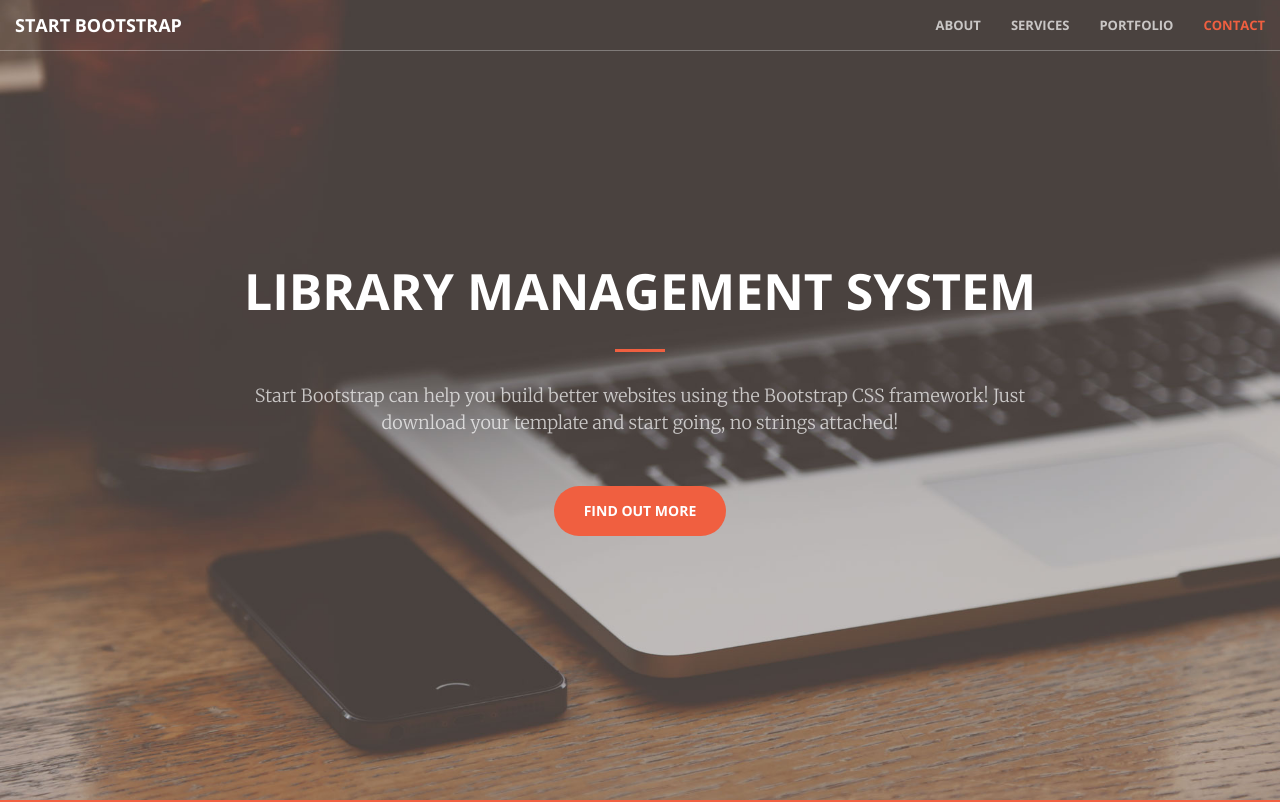
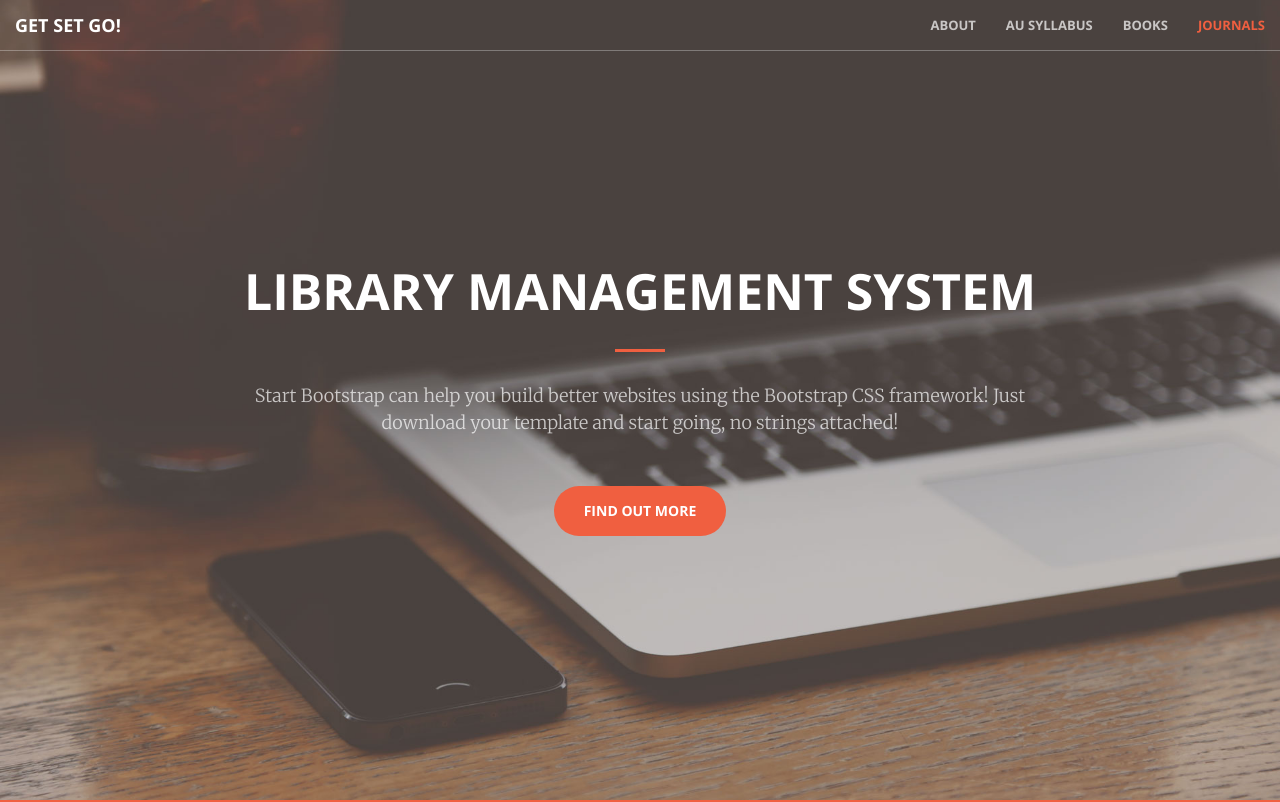
Before and after one commit to Harshapriya123/lbm, a website: page index.html in a window 1280 px wide. Shown: the top 802 px of the page. Drawn offline with nearby package versions, Linux system fonts and the light colour scheme.

Commit message:
Update index.html

```diff
--- a/index.html
+++ b/index.html
@@ -43,7 +43,7 @@
                 <button type="button" class="navbar-toggle collapsed" data-toggle="collapse" data-target="#bs-example-navbar-collapse-1">
                     <span class="sr-only">Toggle navigation</span> Menu <i class="fa fa-bars"></i>
                 </button>
-                <a class="navbar-brand page-scroll" href="#page-top">Start Bootstrap</a>
+                <a class="navbar-brand page-scroll" href="#page-top">Get Set Go!</a>
             </div>
 
             <!-- Collect the nav links, forms, and other content for toggling -->
@@ -53,13 +53,13 @@
                         <a class="page-scroll" href="#about">About</a>
                     </li>
                     <li>
-                        <a class="page-scroll" href="#services">Services</a>
+                        <a class="page-scroll" href="#services">AU Syllabus</a>
                     </li>
                     <li>
-                        <a class="page-scroll" href="#portfolio">Portfolio</a>
+                        <a class="page-scroll" href="#portfolio">Books</a>
                     </li>
                     <li>
-                        <a class="page-scroll" href="#contact">Contact</a>
+                        <a class="page-scroll" href="#contact">Journals</a>
                     </li>
                 </ul>
             </div>
```
